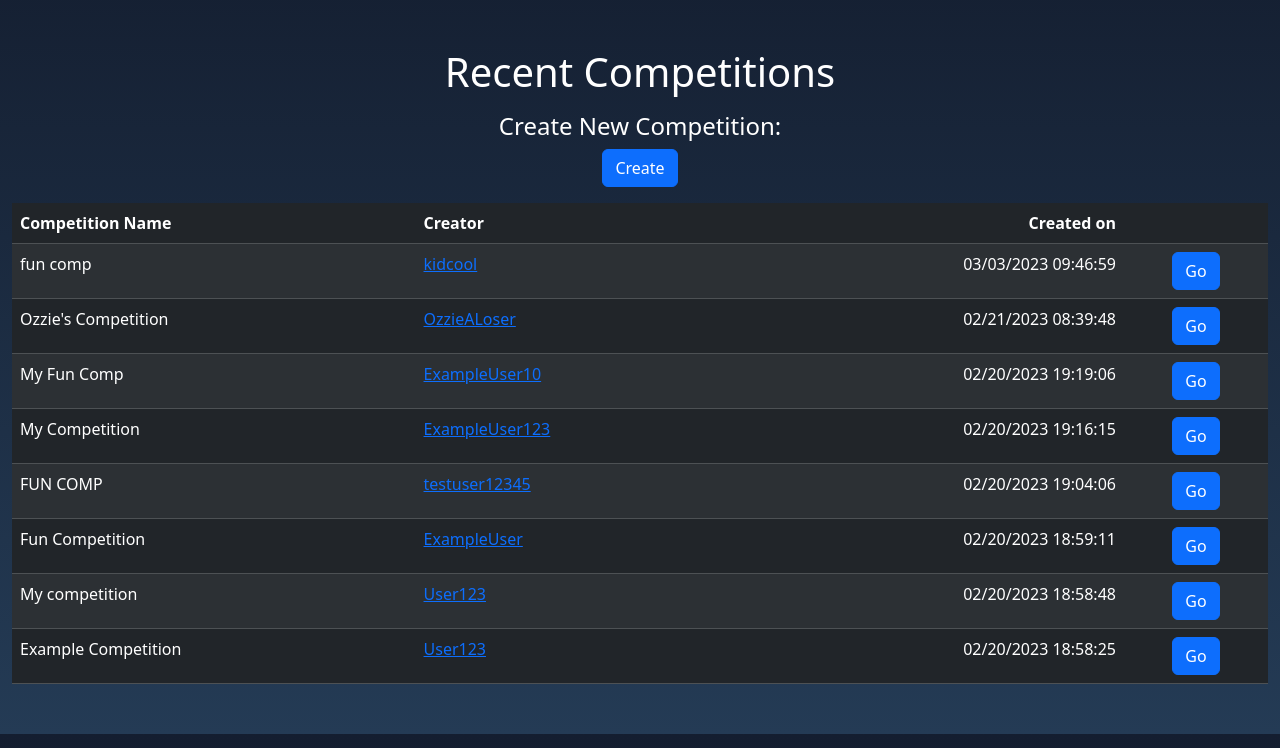
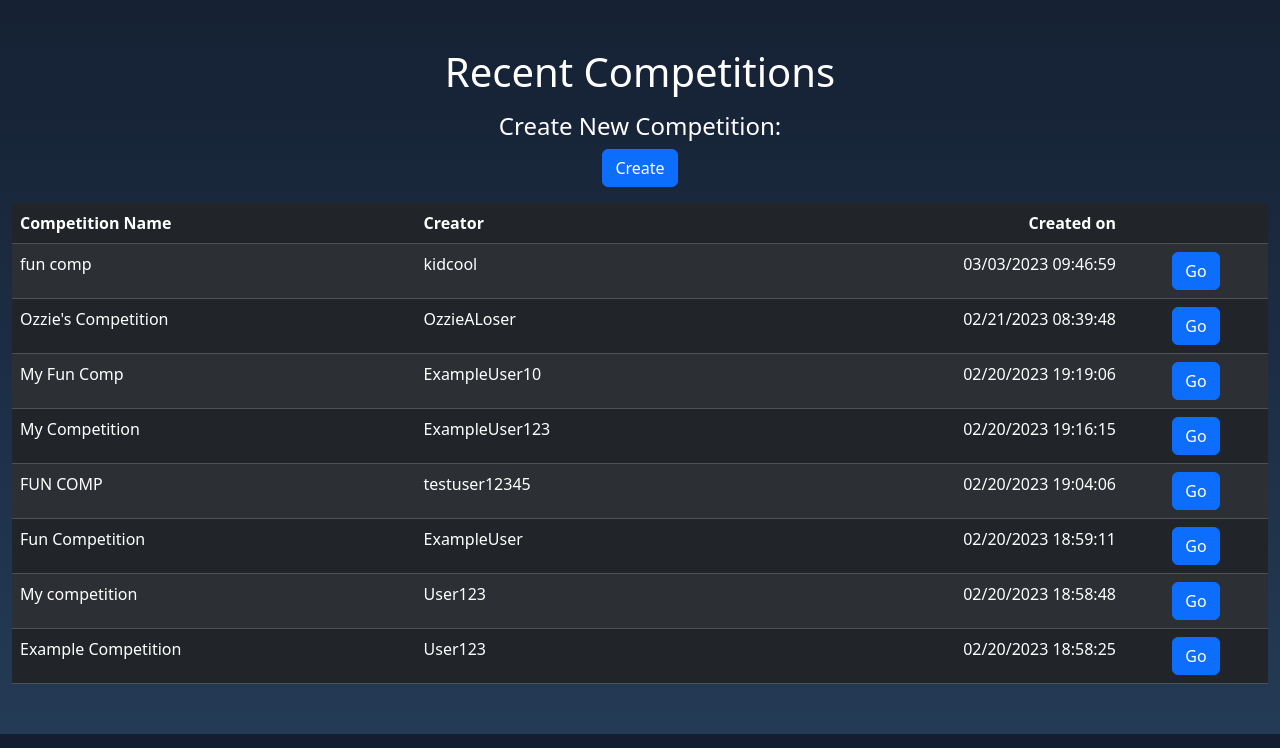
Before and after one commit to NotxarbTech/CompCube, a Flask app: page / in a window 1280 px wide. Shown: the part 66-814 px from the top of the page. Run offline with Flask 2, Linux system fonts and the light colour scheme; a user stored in the database is signed in; some libraries are stand-ins or nearby versions.

Commit message:
Changed link styling.

```diff
--- a/static/style.css
+++ b/static/style.css
@@ -2,6 +2,16 @@ body {
     color: #fff;
     background: linear-gradient(#141e30, #243b55) no-repeat fixed;
 }
+
+a {
+    color: #fff;
+    text-decoration: none;
+}
+
+a:hover {
+    text-decoration: underline;
+}
+
 
 .login-box {
     position: absolute;
```
